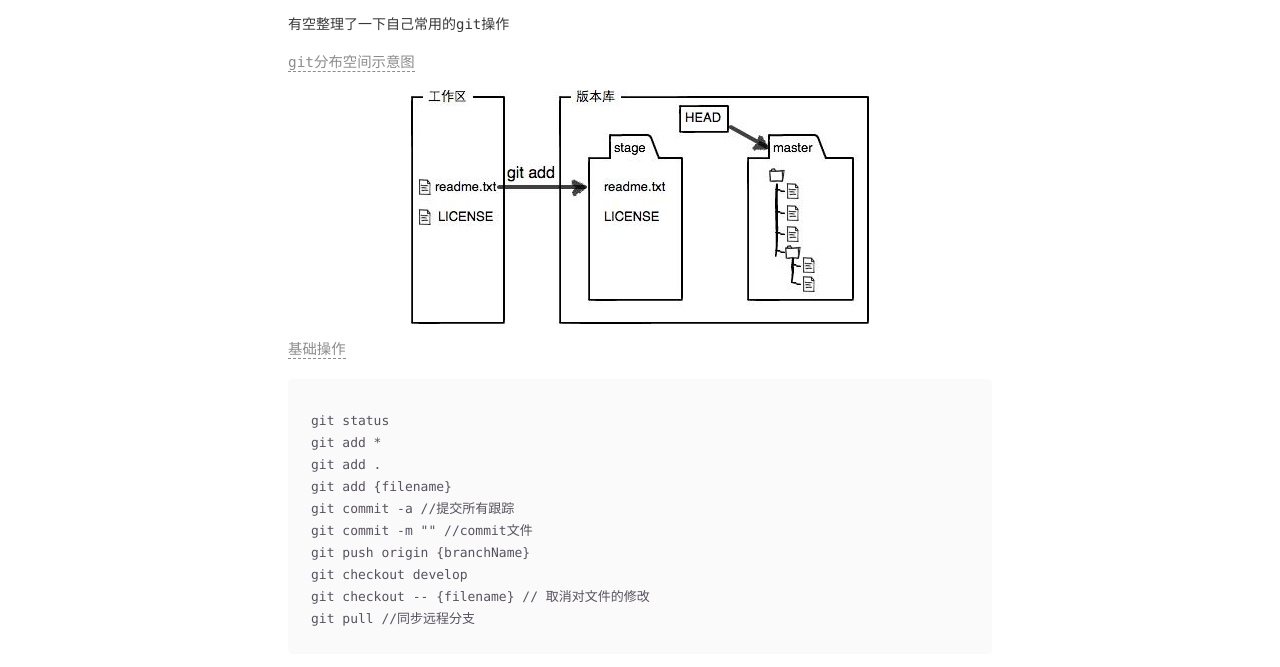
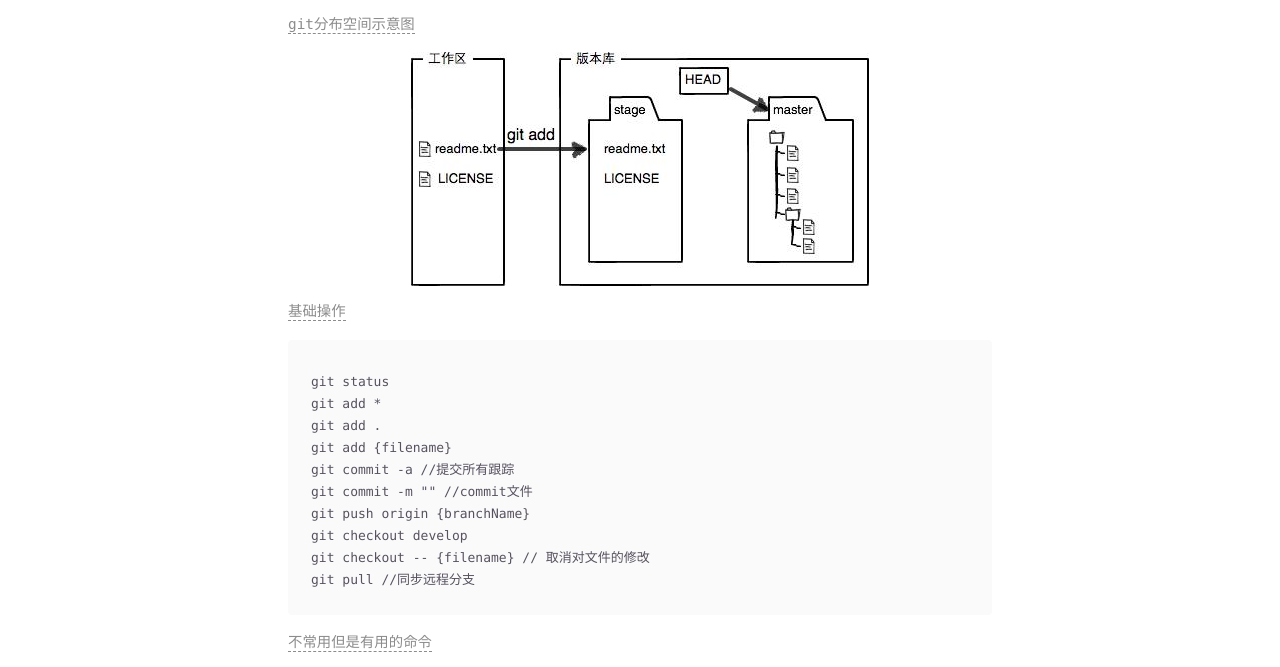
Before and after one commit to AwfulOrange/AwfulOrange.github.io, a plain HTML site: page 2018/05/04/git-command/index.html in a window 1280 px wide. Shown: the part 128-795 px from the top of the page. Drawn offline with Linux system fonts and the light colour scheme; a web font is replaced by a local one.

Commit message:
Site updated: 2018-07-06 11:11:35

```diff
--- a/2018/05/04/git-command/index.html
+++ b/2018/05/04/git-command/index.html
@@ -6,19 +6,19 @@
     <meta http-equiv="X-UA-Compatible" content="IE=edge">
     <meta name="HandheldFriendly" content="True">
     <meta name="viewport" content="width=device-width, initial-scale=1, maximum-scale=1" />
-    <meta name="description" content="有空整理了一下自己常用的git操作 git分布空间示意图 基础操作git status git add *git add .git add &amp;#123;filename&amp;#125;git commit -a //提交所有跟踪git commit -m &amp;quot;&amp;quot; //commit文件git push origin &amp;#123;branchName&amp;#125;git checkout">
+    <meta name="description" content="git分布空间示意图 基础操作git status git add *git add .git add &amp;#123;filename&amp;#125;git commit -a //提交所有跟踪git commit -m &amp;quot;&amp;quot; //commit文件git push origin &amp;#123;branchName&amp;#125;git checkout develop git checko">
 <meta name="keywords" content="tools">
 <meta property="og:type" content="article">
 <meta property="og:title" content="git常用命令">
 <meta property="og:url" content="http://yoursite.com/2018/05/04/git-command/index.html">
 <meta property="og:site_name" content="🍊AwfulOrange">
-<meta property="og:description" content="有空整理了一下自己常用的git操作 git分布空间示意图 基础操作git status git add *git add .git add &amp;#123;filename&amp;#125;git commit -a //提交所有跟踪git commit -m &amp;quot;&amp;quot; //commit文件git push origin &amp;#123;branchName&amp;#125;git checkout">
+<meta property="og:description" content="git分布空间示意图 基础操作git status git add *git add .git add &amp;#123;filename&amp;#125;git commit -a //提交所有跟踪git commit -m &amp;quot;&amp;quot; //commit文件git push origin &amp;#123;branchName&amp;#125;git checkout develop git checko">
 <meta property="og:locale" content="default">
 <meta property="og:image" content="http://yoursite.com/image/blog-pic/git-1.jpeg">
-<meta property="og:updated_time" content="2018-07-06T03:06:51.858Z">
+<meta property="og:updated_time" content="2018-07-06T03:11:25.151Z">
 <meta name="twitter:card" content="summary">
 <meta name="twitter:title" content="git常用命令">
-<meta name="twitter:description" content="有空整理了一下自己常用的git操作 git分布空间示意图 基础操作git status git add *git add .git add &amp;#123;filename&amp;#125;git commit -a //提交所有跟踪git commit -m &amp;quot;&amp;quot; //commit文件git push origin &amp;#123;branchName&amp;#125;git checkout">
+<meta name="twitter:description" content="git分布空间示意图 基础操作git status git add *git add .git add &amp;#123;filename&amp;#125;git commit -a //提交所有跟踪git commit -m &amp;quot;&amp;quot; //commit文件git push origin &amp;#123;branchName&amp;#125;git checkout develop git checko">
 <meta name="twitter:image" content="http://yoursite.com/image/blog-pic/git-1.jpeg">
 
 
@@ -140,8 +140,7 @@
 
 
   <div class="content" itemprop="articleBody">
-    <p>有空整理了一下自己常用的git操作</p>
-<h4 id="git分布空间示意图"><a href="#git分布空间示意图" class="headerlink" title="git分布空间示意图"></a>git分布空间示意图</h4><p><img src="/image/blog-pic/git-1.jpeg" alt="工作区-stage-HEAD"></p>
+    <h4 id="git分布空间示意图"><a href="#git分布空间示意图" class="headerlink" title="git分布空间示意图"></a>git分布空间示意图</h4><p><img src="/image/blog-pic/git-1.jpeg" alt="工作区-stage-HEAD"></p>
 <h4 id="基础操作"><a href="#基础操作" class="headerlink" title="基础操作"></a>基础操作</h4><figure class="highlight plain"><table><tr><td class="code"><pre><span class="line">git status </span><br><span class="line">git add *</span><br><span class="line">git add .</span><br><span class="line">git add &#123;filename&#125;</span><br><span class="line">git commit -a //提交所有跟踪</span><br><span class="line">git commit -m &quot;&quot; //commit文件</span><br><span class="line">git push origin &#123;branchName&#125;</span><br><span class="line">git checkout develop </span><br><span class="line">git checkout -- &#123;filename&#125; // 取消对文件的修改 </span><br><span class="line">git pull //同步远程分支</span><br></pre></td></tr></table></figure>
 <h4 id="不常用但是有用的命令"><a href="#不常用但是有用的命令" class="headerlink" title="不常用但是有用的命令"></a>不常用但是有用的命令</h4><p>查看当前远程仓库信息<br><figure class="highlight plain"><table><tr><td class="code"><pre><span class="line">git remote -v</span><br></pre></td></tr></table></figure></p>
 <p>重置git远程仓库<br><figure class="highlight plain"><table><tr><td class="code"><pre><span class="line">git remote set-url origin http://gitlab.xxx.cn/xxx/xxx.git</span><br></pre></td></tr></table></figure></p>
```
